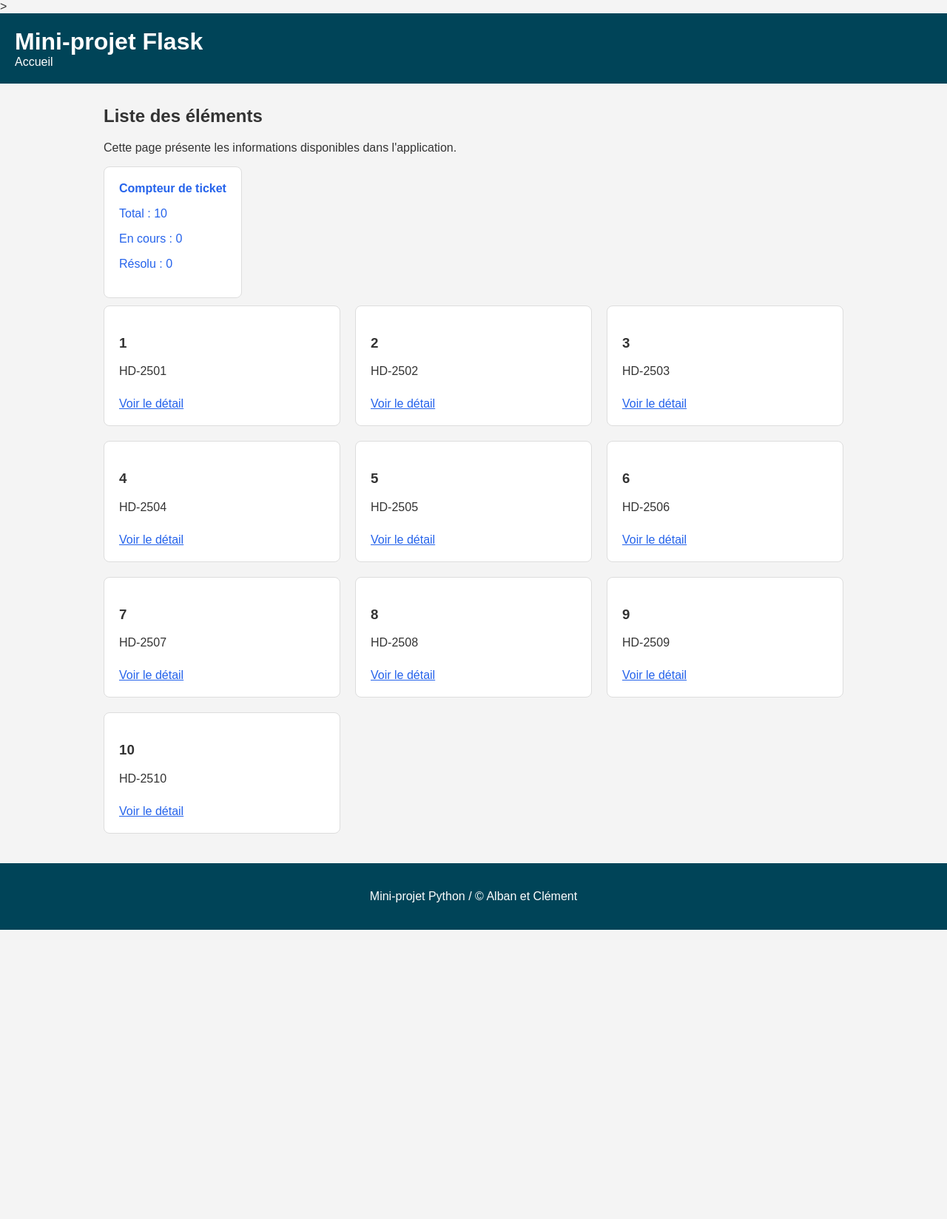
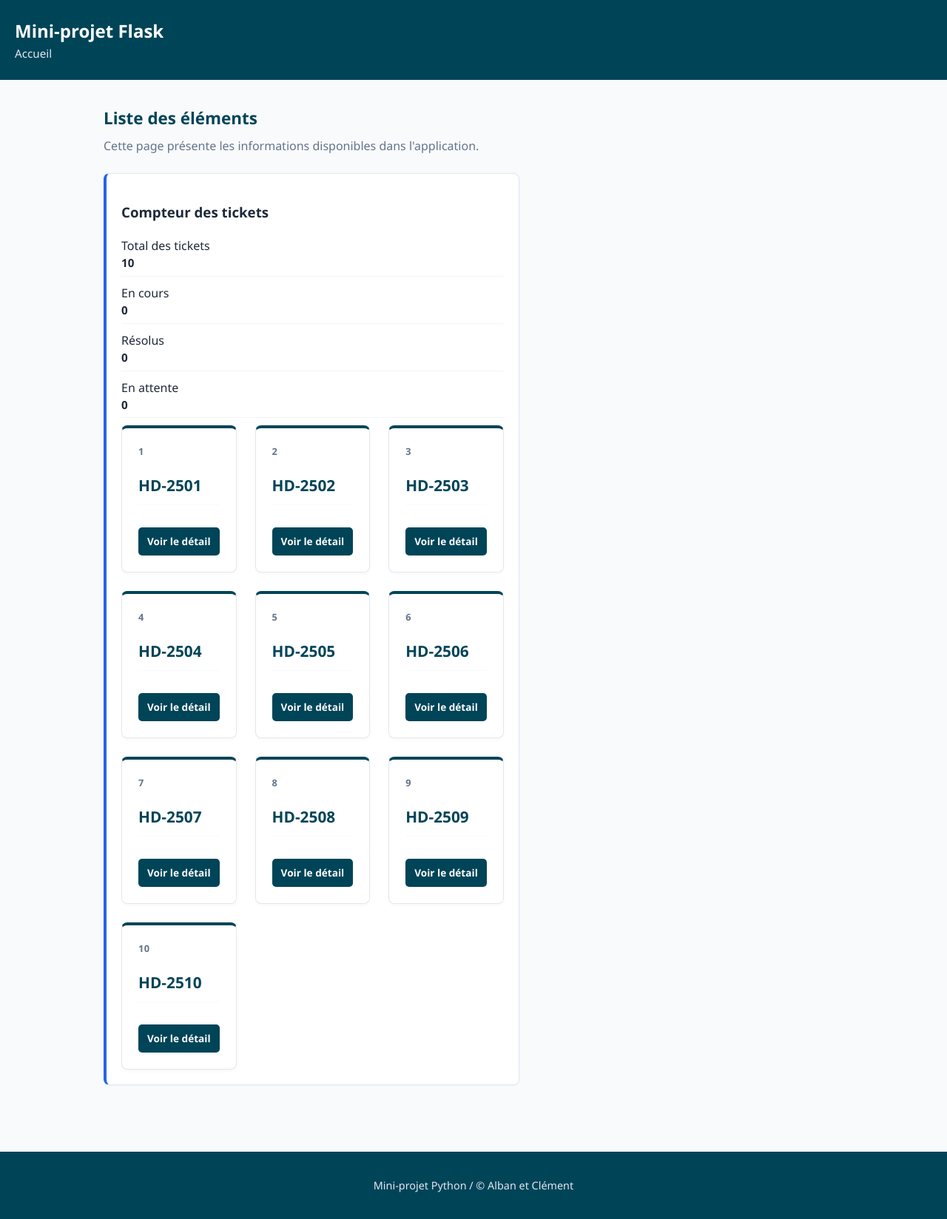
Before and after one commit to crm4784/Suivi-des-incidents-informatiques, a Flask app: page / in a window 1280 px wide. Shown: the whole page at 74% size. Before the commit the page ends 1257 px from the top, so only its background shows below. Run offline with Flask 3, Linux system fonts and the light colour scheme.

Commit message:
changement du style.css pour le design des cartes

```diff
--- a/static/style.css
+++ b/static/style.css
@@ -1,77 +1,155 @@
+
 body {
-    font-family: Arial, sans-serif;
+    font-family: 'Segoe UI', Tahoma, Geneva, Verdana, sans-serif;
     margin: 0;
-    background-color: #f4f4f4;
-    color: #333;
+    background-color: #f8fafc;
+    color: #1e293b;
+    line-height: 1.5;
 }
 
 header {
     background-color: #004458;
     color: white;
-    padding: 20px;
+    padding: 24px 20px;
 }
 
 header h1 {
     margin: 0;
+    font-size: 1.5rem;
+    font-weight: 600;
 }
 
 nav a {
-    color: white;
+    color: #e2e8f0;
     text-decoration: none;
+    font-size: 0.95rem;
+}
+
+nav a:hover {
+    color: #ffffff;
+    text-decoration: underline;
 }
 
 main {
     max-width: 1000px;
-    margin: 30px auto;
+    margin: 35px auto;
     padding: 0 20px;
 }
+
+main h2 {
+    color: #004458;
+    margin-top: 0;
+    margin-bottom: 8px;
+    font-size: 1.4rem;
+}
+
+main > p {
+    color: #64748b;
+    margin-top: 0;
+    margin-bottom: 25px;
+}
+
+
+.compteur {
+    background-color: #ffffff;
+    padding: 20px;
+    border-radius: 8px;
+    border: 1px solid #e2e8f0;
+    border-left: 4px solid #2563eb;
+    margin-bottom: 30px;
+    display: inline-block;
+    min-width: 220px;
+    box-shadow: 0 1px 3px rgba(0, 0, 0, 0.04);
+}
+
+.compteur strong {
+    display: block;
+    font-size: 0.95rem;
+    color: #1e293b;
+    margin-bottom: 10px;
+    padding-bottom: 6px;
+    border-bottom: 1px solid #f1f5f9;
+}
+
+.compteur p {
+    margin: 6px 0;
+    font-size: 0.9rem;
+    color: #475569;
+}
+
 
 .liste {
     display: grid;
     grid-template-columns: repeat(3, 1fr);
-    gap: 20px;
+    gap: 25px;
 }
 
-.carte,
-.detail {
-    background-color: white;
-    padding: 20px;
+.carte {
+    background-color: #ffffff;
+    padding: 22px;
     border-radius: 8px;
-    border: 1px solid #ddd;
+    border: 1px solid #e2e8f0;
+    border-top: 4px solid #004458;
+    box-shadow: 0 2px 4px rgba(0, 0, 0, 0.03);
+    display: flex;
+    flex-direction: column;
+    justify-content: space-between;
+    min-height: 150px;
+}
+
+.carte h3 {
+    margin: 0 0 10px 0;
+    font-size: 0.8rem;
+    color: #64748b;
+    font-weight: 600;
+    text-transform: uppercase;
+    letter-spacing: 0.5px;
+}
+
+.carte p {
+    margin: 0 0 20px 0;
+    font-size: 1.3rem;
+    font-weight: 700;
+    color: #004458;
+    padding-bottom: 10px;
+    border-bottom: 1px solid #f8fafc;
 }
 
 .carte a {
-    display: inline-block;
-    margin-top: 10px;
-    color: #2563eb;
+    display: block;
+    text-align: center;
+    padding: 9px 12px;
+    background-color: #004458;
+    color: #ffffff;
+    border-radius: 5px;
+    font-size: 0.85rem;
+    font-weight: 600;
+    text-decoration: none;
 }
 
-footer {
-    margin-top: 40px;
-    padding: 20px;
-    text-align: center;
-    background-color: #004458;
-    color: white;
-}
-/* Style simple pour la page de détail */
+
+.detail,
 .detail-ticket {
-    background-color: white;
-    border: 1px solid #ccc;
-    border-radius: 5px;
-    padding: 15px;
-    margin-top: 15px;
+    background-color: #ffffff;
+    border: 1px solid #e2e8f0;
+    border-radius: 8px;
+    padding: 24px;
+    margin-top: 20px;
+    box-shadow: 0 1px 3px rgba(0, 0, 0, 0.04);
 }
 
 .detail-ticket p {
-    margin: 10px 0;
-    font-size: 1rem;
+    margin: 12px 0;
+    font-size: 0.95rem;
+    color: #334155;
 }
 
 .btn-retour {
     display: inline-block;
-    margin-top: 10px;
+    margin-top: 15px;
     color: #004458;
-    font-weight: bold;
+    font-weight: 600;
+    font-size: 0.9rem;
     text-decoration: none;
 }
 
@@ -79,13 +157,12 @@ footer {
     text-decoration: underline;
 }
 
-.compteur {
-    background-color: white;
+
+footer {
+    margin-top: 60px;
     padding: 20px;
-    border-radius: 8px;
-    border: 1px solid #ddd;
-    margin-bottom: 10px;
-    display: inline-block;
-    color: #2563eb;
-
+    text-align: center;
+    background-color: #004458;
+    color: #e2e8f0;
+    font-size: 0.9rem;
 }
--- a/templates/base.html
+++ b/templates/base.html
@@ -7,7 +7,6 @@
 
     <title>{% block title %}Application Flask{% endblock %}</title>
     <link rel="stylesheet" href="{{ url_for('static', filename='style.css') }}?v=2">
-    >
 </head>
 
 <body>
--- a/templates/index.html
+++ b/templates/index.html
@@ -3,6 +3,13 @@
 {% block title %}Accueil{% endblock %}
 
 {% block content %}
+
+<!--donnée pour le compteur de ticket*/-->
+
+{% set total = donnees|length %}
+{% set en_cours = donnees | selectattr("statut", "equalto", "En cours") | list | length %}
+{% set resolu = donnees | selectattr("statut", "equalto", "Résolu") | list | length %}
+{% set attente = donnees | selectattr("statut", "equalto", "En attente") | list | length %}
 
 <h2>Liste des éléments</h2>
 
@@ -12,13 +19,27 @@
 </p>
 
 <div class="compteur">
-    <strong>Compteur de ticket</strong>
-    <p>Total : {{ donnees|length }}</p>
-    <p>En cours : {{ donnees | selectattr("statut", "equalto", "En cours") | list | length }}</p>
-    <p>Résolu : {{ donnees | selectattr("statut", "equalto", "Résolu") | list | length }}</p>
+    <h3>Compteur des tickets</h3>
 
-</div>
+    <div class="stat total">
+        <span>Total des tickets</span>
+        <strong>{{ total }}</strong>
+    </div>
+    <div class="stat encours">
+        <span>En cours</span>
+        <strong>{{ en_cours }}</strong>
+    </div>
 
+    <div class="stat resolu">
+        <span>Résolus</span>
+        <strong>{{ resolu }}</strong>
+    </div>
+
+    <div class="stat attente">
+        <span>En attente</span>
+        <strong>{{ attente }}</strong>
+    </div>
+    <!--Calcul trouvé sur microsoft fabric community-->
 <div class="liste">
 
     {% for element in donnees %}
```
